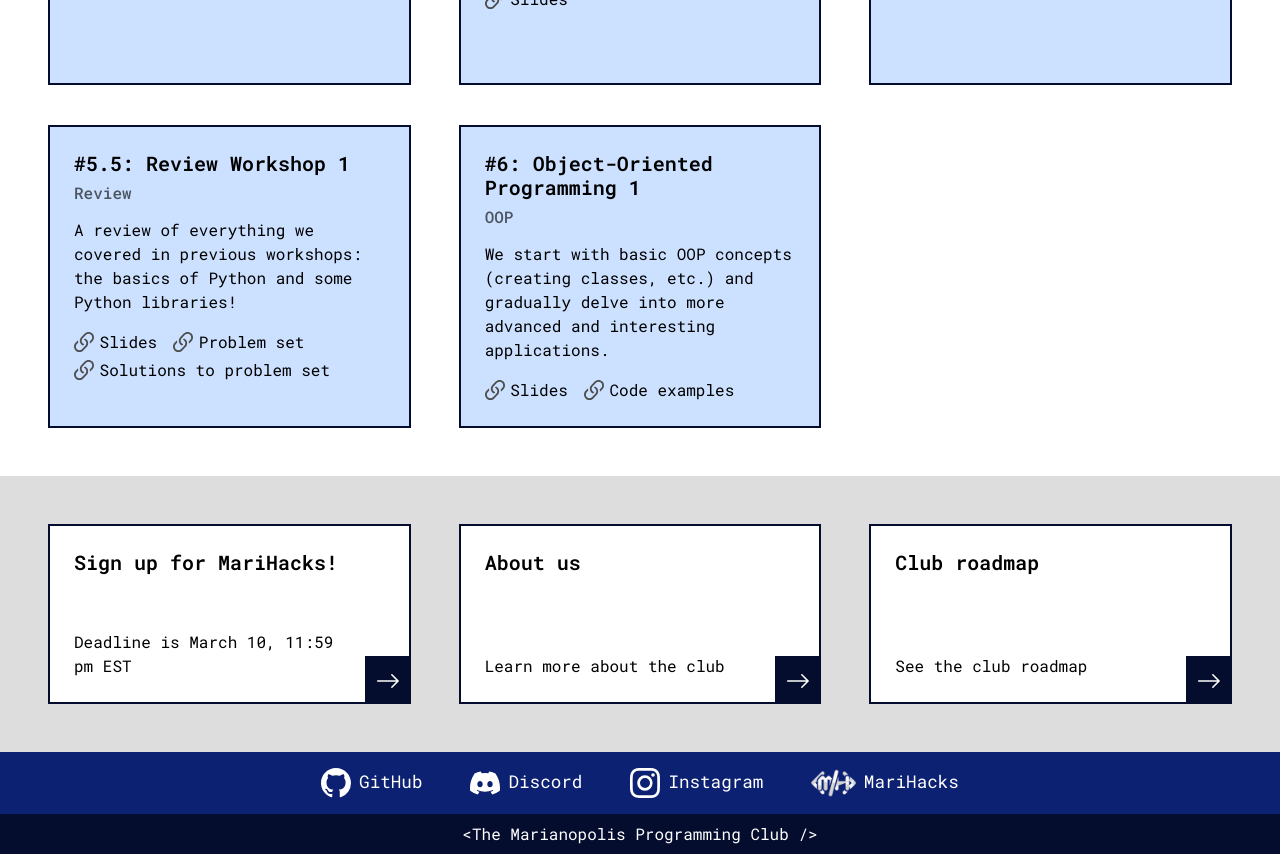
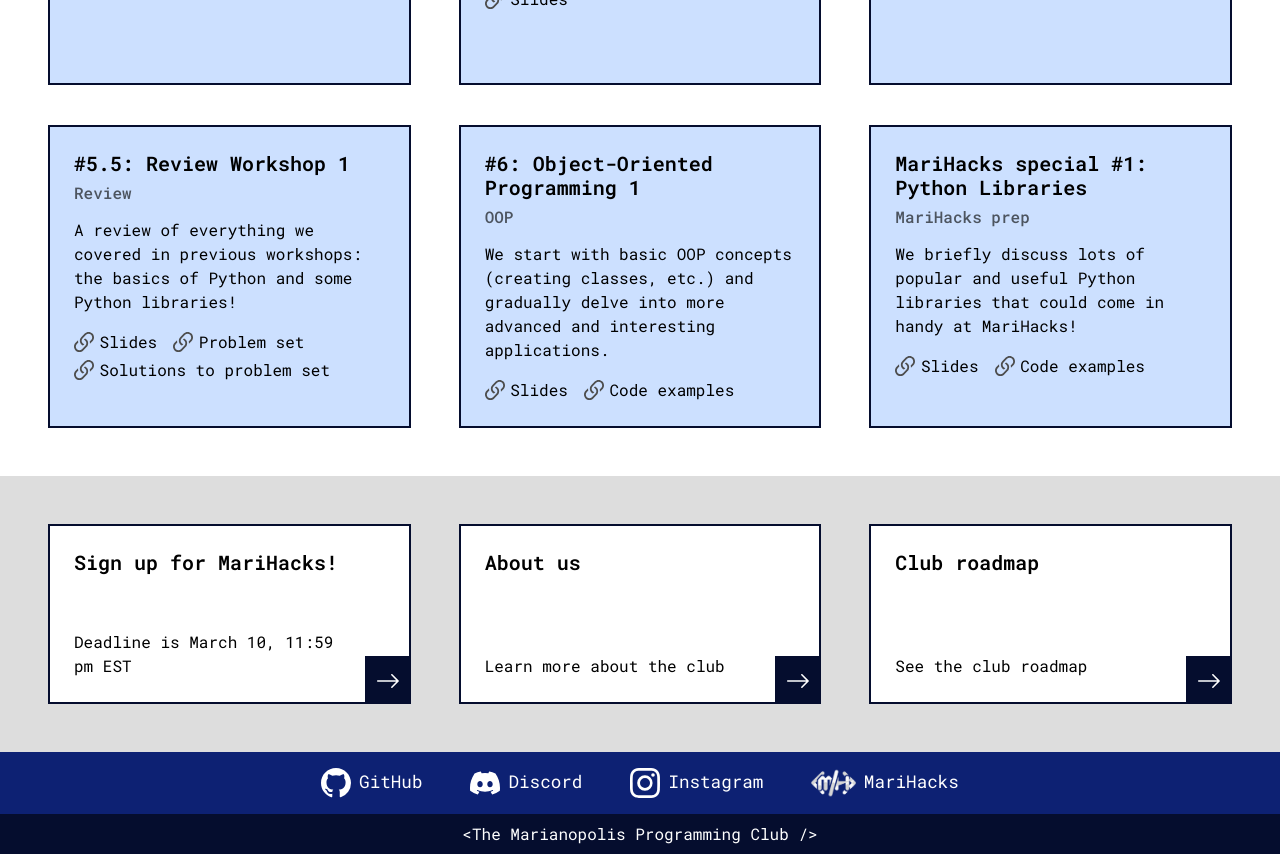
Before and after one commit to MariHacks/mariprogramming, a SvelteKit app: page /our-workshops in a window 1280 px wide. Shown: the part 800-1654 px from the top of the page. Built offline with nearby package versions, Linux system fonts and the light colour scheme.

Commit message:
chore: update upcoming events and workshop resources

```diff
--- a/src/routes/our-workshops/+page.svelte
+++ b/src/routes/our-workshops/+page.svelte
@@ -50,6 +50,10 @@
   links={{ 'Slides': 'https://docs.google.com/presentation/d/1LNfJLjlheS1SMNjqB1aNcXEuXffYOkMywmSv4qvUDEQ/edit?usp=sharing',
            'Code examples': 'https://github.com/MariHacks/workshops-2023-2024/tree/main/OOP' }}
   arrow='' />
+  <Card title='MariHacks special #1: Python Libraries' subtitle='MariHacks prep' desc='We briefly discuss lots of popular and useful Python libraries that could come in handy at MariHacks!' list=''
+  links={{ 'Slides': 'https://docs.google.com/presentation/d/1BP8OQZS9y7Ew_3Oq9zr1Ns2Ta2BVBLPtlPmfvu4RR34/edit?usp=sharing',
+           'Code examples': 'https://github.com/MariHacks/workshops-2023-2024/tree/main/marihacks_prep' }}
+  arrow='' />
 </CardRow>
 
 <SeeAlso bg='light-gray' topSpacing {seeAlsoLinks} />
```
Also changed, not shown: src/routes/+page.svelte (+3 -5 lines).
